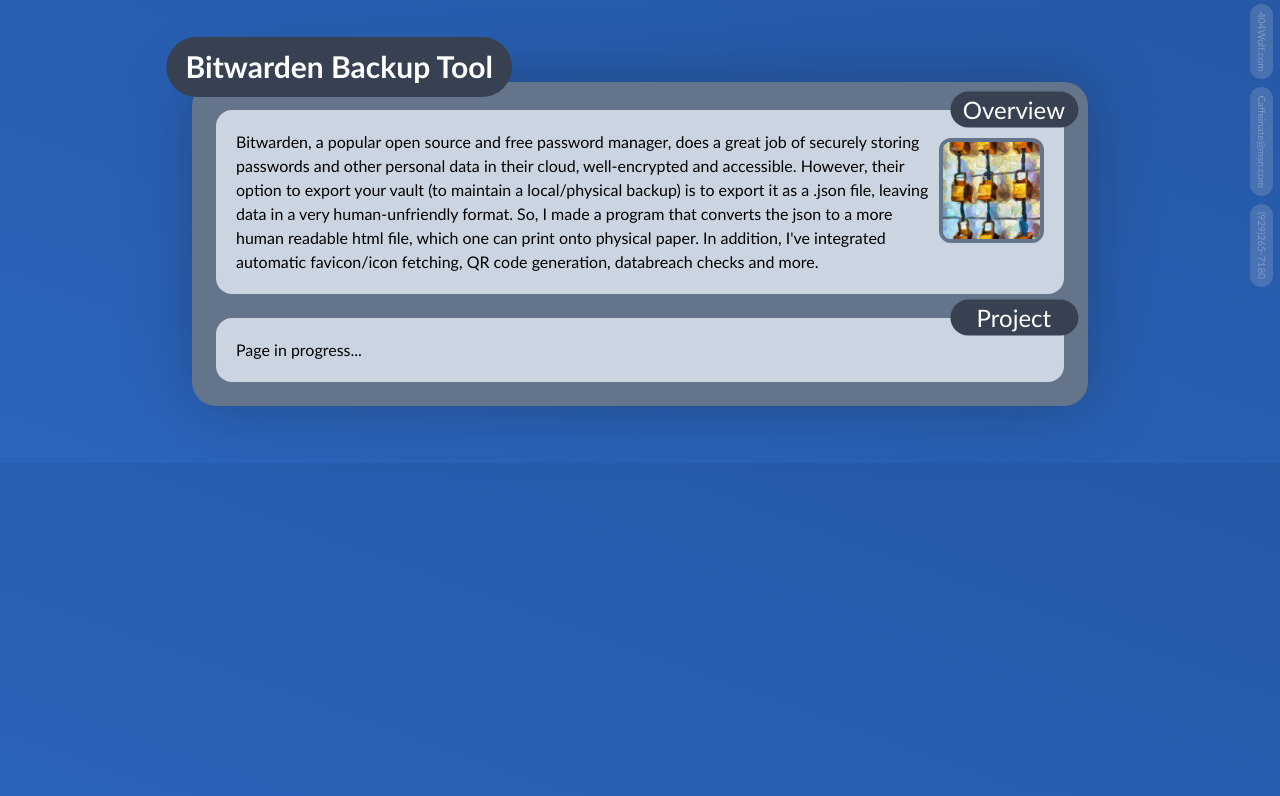
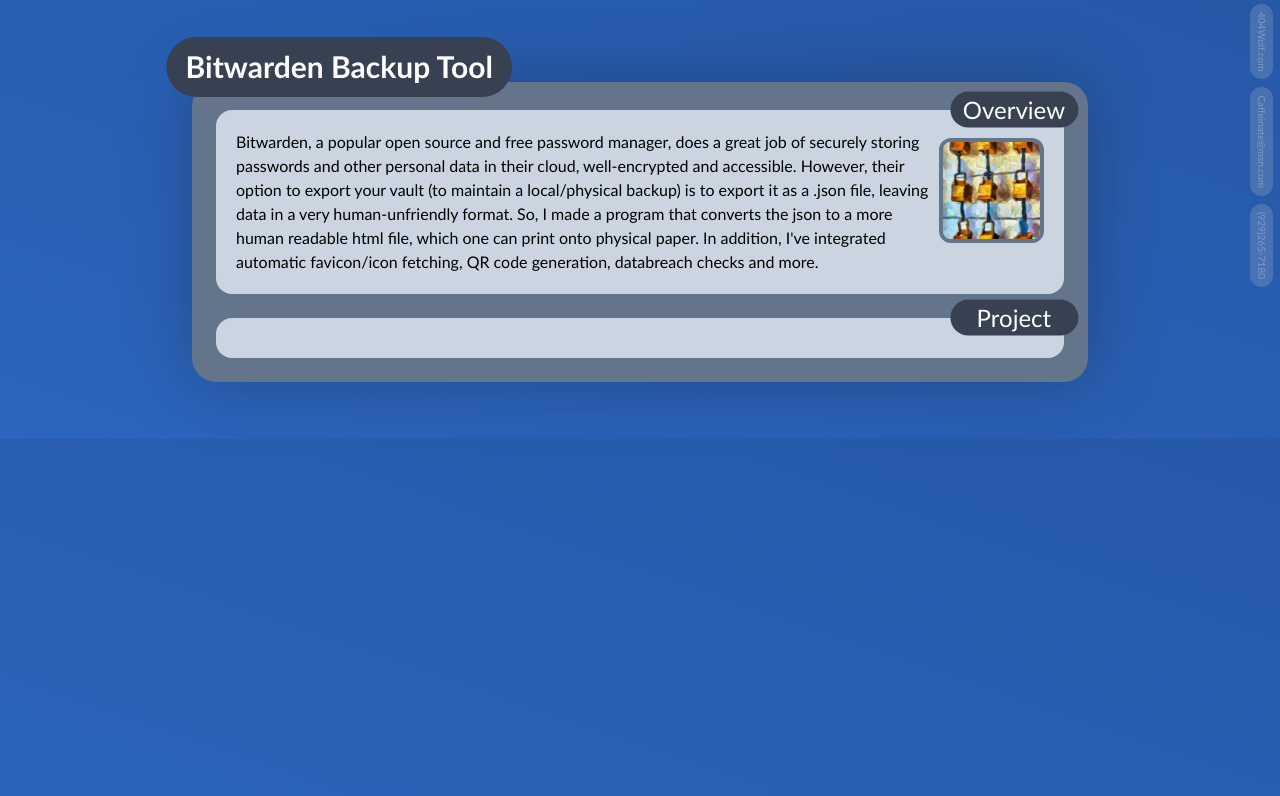
Before and after one commit to 404Wolf/404Wolf.com, a Next.js app: page /projects/bitwardenBackup in a window 1280 px wide. Shown: the top 796 px of the page. Built offline with nearby package versions, Linux system fonts and the light colour scheme.

Commit message:
Always show project

```diff
--- a/src/components/misc/Tile.js
+++ b/src/components/misc/Tile.js
@@ -12,7 +12,7 @@ const Tile = ( {title, className, children, direction="left" } ) => {
                     />
                 </h2>
             </div>}
-            <div className={`p-4 md:p-5 bg-slate-300 rounded-2xl h-full ${className}`}>
+            <div className={`p-3 md:p-5 bg-slate-300 rounded-2xl h-full ${className}`}>
                 { children }
             </div>
         </div>
--- a/src/pages/projects/[projectId].js
+++ b/src/pages/projects/[projectId].js
@@ -93,9 +93,9 @@ const Project = ({ projectId, projectData }) => {
                 </Tile>}
                 {console.log(projectMd)}
                 <Tile className="overflow-auto" title="Project" direction="right">
-                    {(projectMd == "\n") ? <ReactMarkdown className="markdown" rehypePlugins={[rehypeRaw]}>
+                    <ReactMarkdown className="markdown" rehypePlugins={[rehypeRaw]}>
                         {projectMd}
-                    </ReactMarkdown> : "Page in progress..."}
+                    </ReactMarkdown>
                 </Tile>
             </div>
         </MainLayout>
```
